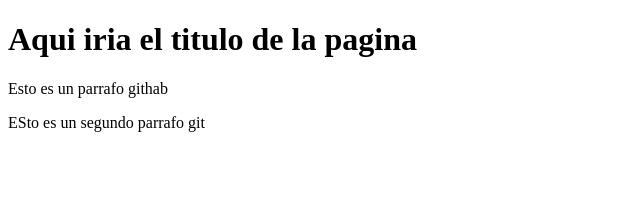
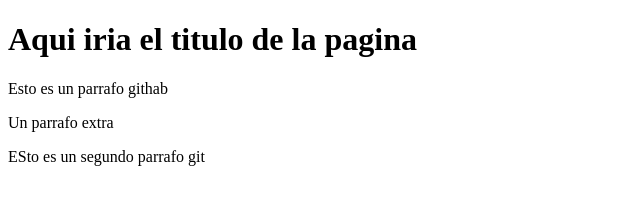
Before and after one commit to mnaranjogm/mnaranjogm, a plain HTML site: page index.html in a window 1280 px wide. Shown: the whole page, without its empty margins (0-640 px from the left). Drawn offline with Linux system fonts and the light colour scheme.

Commit message:
parrafo añadido desde clonado

```diff
--- a/index.html
+++ b/index.html
@@ -10,6 +10,7 @@
 <body>
     <h1>Aqui iria el titulo de la pagina</h1>
     <p> Esto es un parrafo githab</p>
+   <p>Un parrafo extra</p>
     <p> ESto es un segundo parrafo git</p>
 </body>
 </html>
```
